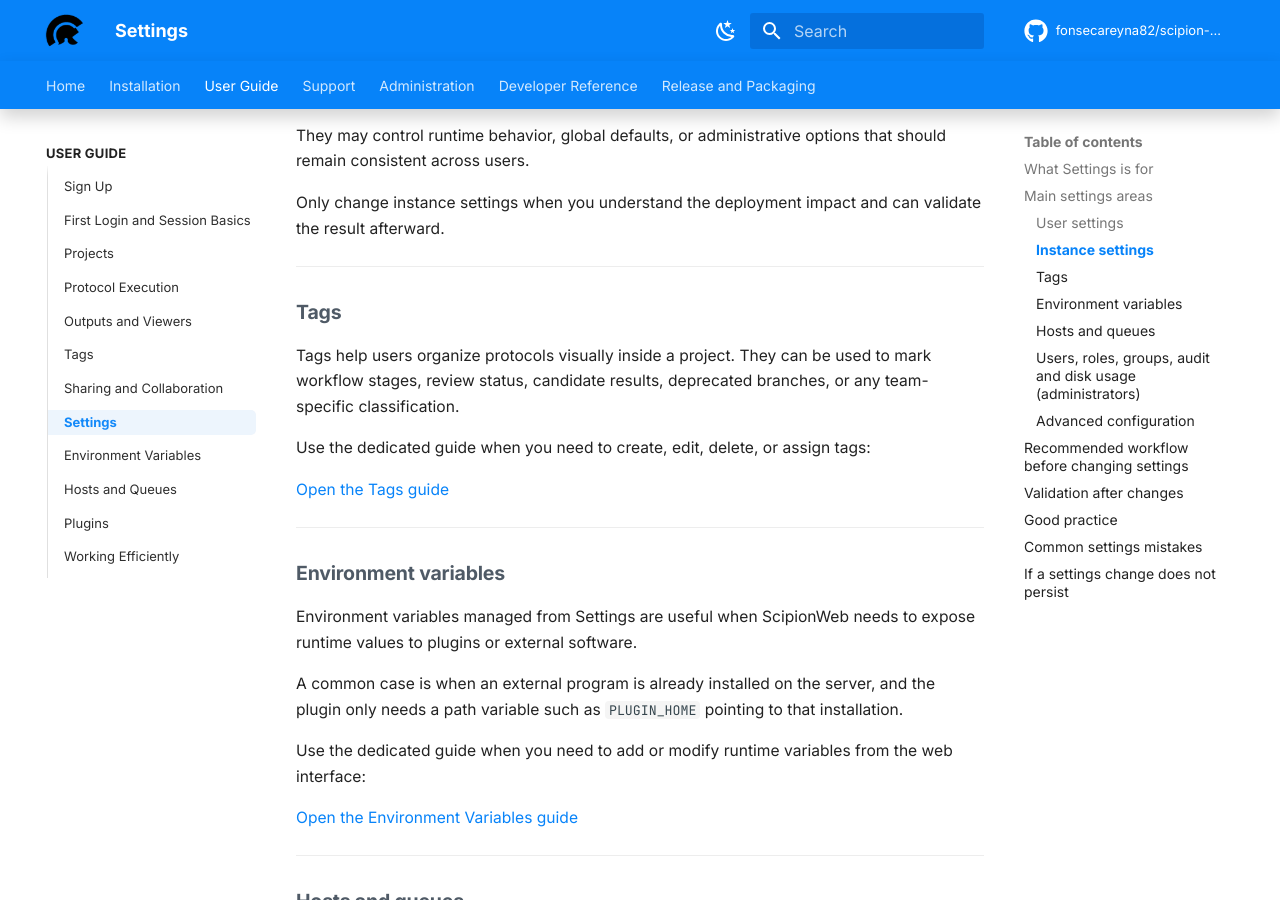
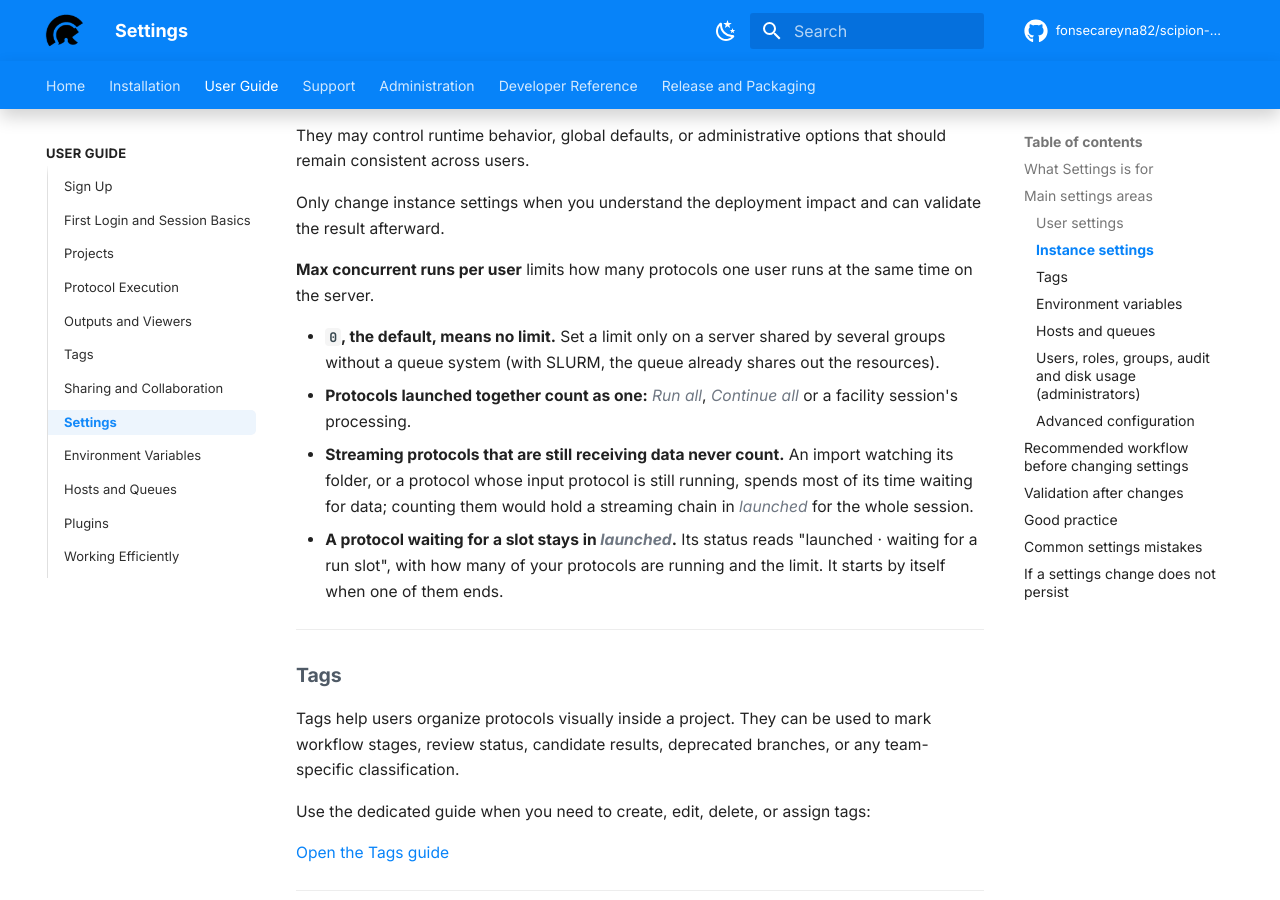
Before and after one commit to fonsecareyna82/scipion-docs, an MkDocs documentation site: the page built from docs/user-guide/settings.md, in a window 1280 px wide and 900 px high, scrolled down 1682 px. Built offline with MkDocs 1.6.1 and Material for MkDocs 9.7.7, drawn with Linux system fonts in a browser that asks for light colours; comment, search, counter and statistics services are not loaded; the version menu is left out.

Commit message:
Explain Max concurrent runs per user: no limit by default, what counts and how a waiting protocol shows it

```diff
--- a/docs/user-guide/settings.md
+++ b/docs/user-guide/settings.md
@@ -47,6 +47,13 @@ Instance settings affect the ScipionWeb deployment as a whole.
 They may control runtime behavior, global defaults, or administrative options that should remain consistent across users.
 
 Only change instance settings when you understand the deployment impact and can validate the result afterward.
+
+**Max concurrent runs per user** limits how many protocols one user runs at the same time on the server.
+
+- **`0`, the default, means no limit.** Set a limit only on a server shared by several groups without a queue system (with SLURM, the queue already shares out the resources).
+- **Protocols launched together count as one:** *Run all*, *Continue all* or a facility session's processing.
+- **Streaming protocols that are still receiving data never count.** An import watching its folder, or a protocol whose input protocol is still running, spends most of its time waiting for data; counting them would hold a streaming chain in *launched* for the whole session.
+- **A protocol waiting for a slot stays in *launched*.** Its status reads "launched · waiting for a run slot", with how many of your protocols are running and the limit. It starts by itself when one of them ends.
 
 ---
 
```
